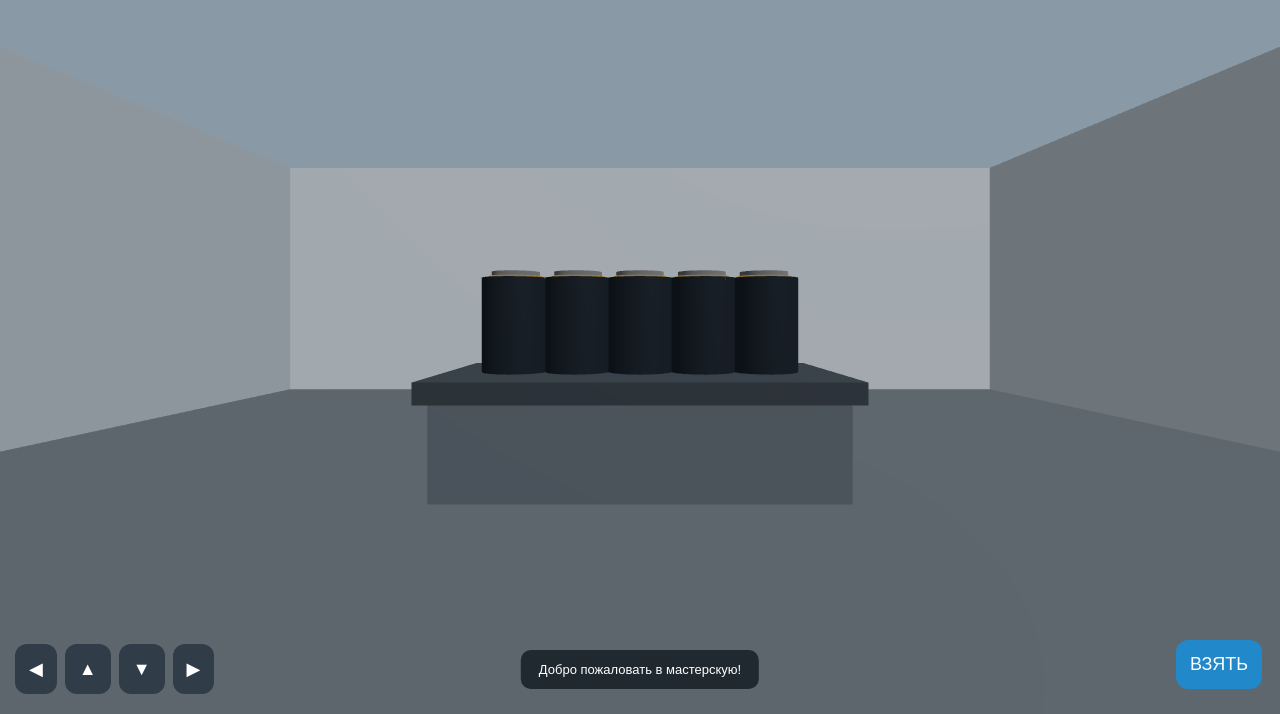
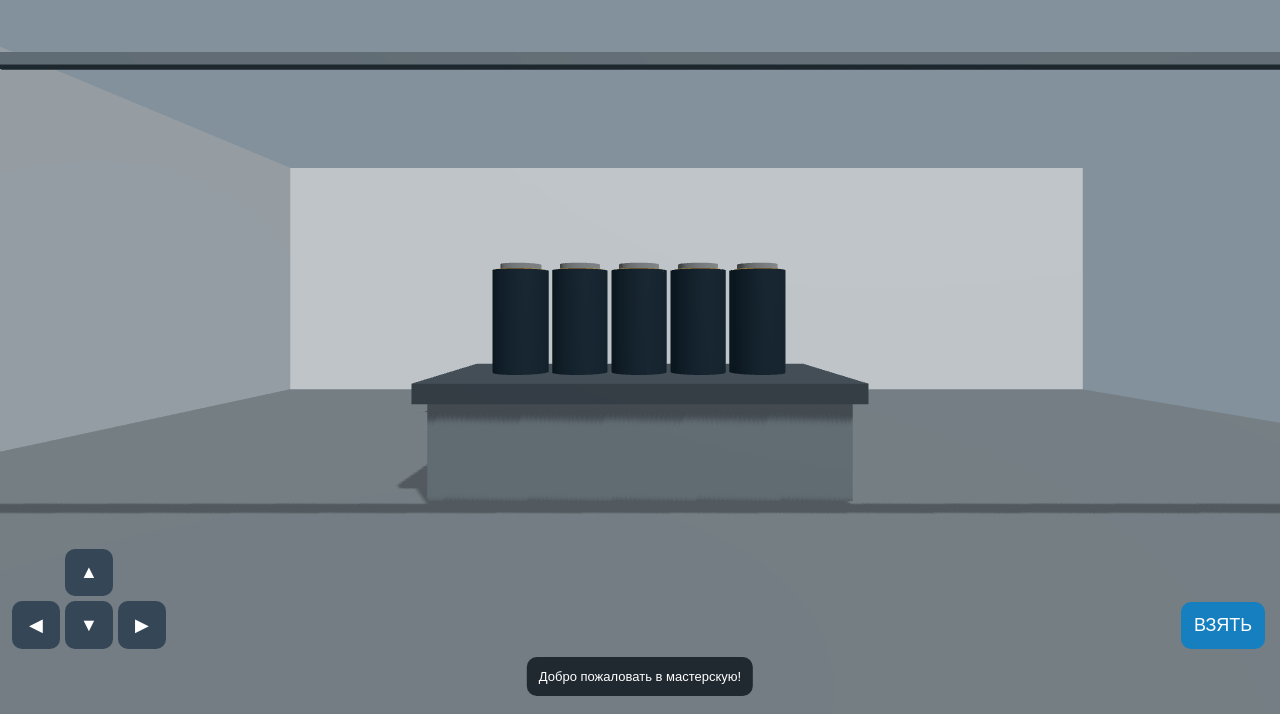
Before and after one commit to acker2000/Battery-Factory-, a plain HTML site: page index.html in a window 1280 px wide. Shown: the part 86-800 px from the top of the page. Drawn offline with nearby package versions, Linux system fonts and the light colour scheme; animation ran at ten frames a second.

Commit message:
Update index.html

```diff
--- a/index.html
+++ b/index.html
@@ -3,20 +3,25 @@
 <html lang="ru">
 <head>
 <meta charset="UTF-8">
-<meta name="viewport" content="width=device-width, initial-scale=1.0, maximum-scale=1.0, user-scalable=no">
+<meta name="viewport" content="width=device-width,initial-scale=1,maximum-scale=1,user-scalable=no">
 <title>Battery Factory 3D</title>
 <style>
 *{box-sizing:border-box}
-body{margin:0;overflow:hidden;background:#15191e;font-family:Arial;color:white}
-#ui{position:fixed;top:15px;left:15px;z-index:5;pointer-events:none}
-#ui h2{margin:0 0 8px;font-size:20px}
-#info{background:#202830;padding:10px 14px;border-radius:10px;font-size:14px}
-#hint{position:fixed;bottom:25px;left:50%;transform:translateX(-50%);background:#202830;padding:12px 18px;border-radius:10px;z-index:5;text-align:center;font-size:13px}
-#look{position:fixed;right:0;top:0;width:65%;height:100%;z-index:2}
-#move{position:fixed;left:15px;bottom:20px;z-index:6;display:flex;gap:8px}
-button{border:0;border-radius:12px;background:#303c48;color:white;padding:14px;font-size:18px}
-button:active{background:#368cce}
-#take{position:fixed;right:18px;bottom:25px;z-index:6;background:#2188c9}
+body{margin:0;overflow:hidden;background:#202830;color:white;font-family:Arial}
+canvas{display:block}
+#ui{position:fixed;top:14px;left:14px;z-index:5;pointer-events:none}
+#ui h2{margin:0 0 8px;font-size:19px}
+#info{background:#202830;padding:10px;border-radius:9px}
+#hint{position:fixed;bottom:18px;left:50%;transform:translateX(-50%);background:#202830;padding:12px;border-radius:10px;z-index:5;text-align:center;font-size:13px;width:max-content;max-width:80%}
+#look{position:fixed;inset:0;z-index:2;touch-action:none}
+#move{position:fixed;left:12px;bottom:65px;z-index:6;display:grid;grid-template-columns:48px 48px 48px;gap:5px}
+button{border:0;border-radius:10px;background:#354656;color:white;padding:13px;font-size:18px;touch-action:none}
+#forward{grid-column:2}
+#left{grid-column:1;grid-row:2}
+#back{grid-column:2;grid-row:2}
+#right{grid-column:3;grid-row:2}
+#take{position:fixed;right:15px;bottom:65px;z-index:6;background:#167fc0}
+#error{position:fixed;top:100px;left:10px;right:10px;color:white;background:#9b2525;padding:12px;z-index:20;display:none;white-space:pre-wrap}
 </style>
 </head>
 <body>
@@ -27,19 +32,30 @@ button:active{background:#368cce}
 <div id="hint">Добро пожаловать в мастерскую!</div>
 <div id="look"></div>
 <div id="move">
+<button id="forward">▲</button>
 <button id="left">◀</button>
-<button id="forward">▲</button>
 <button id="back">▼</button>
 <button id="right">▶</button>
 </div>
 <button id="take">ВЗЯТЬ</button>
+<div id="error"></div>
 
 <script type="module">
-import * as THREE from 'https://cdn.jsdelivr.net/npm/three@0.160.0/build/three.module.js';
+const errorBox=document.getElementById('error');
+function showError(e){
+errorBox.style.display='block';
+errorBox.textContent='Ошибка 3D: '+(e.message||e);
+}
+window.addEventListener('error',e=>showError(e.error||e.message));
+window.addEventListener('unhandledrejection',e=>showError(e.reason));
+
+async function start(){
+try{
+const THREE=await import('https://cdn.jsdelivr.net/npm/three@0.160.0/build/three.module.js');
 
 const scene=new THREE.Scene();
-scene.background=new THREE.Color(0x8999a5);
-scene.fog=new THREE.Fog(0x8999a5,15,35);
+scene.background=new THREE.Color(0x82919c);
+scene.fog=new THREE.Fog(0x82919c,18,35);
 
 const camera=new THREE.PerspectiveCamera(70,innerWidth/innerHeight,.1,100);
 camera.position.set(0,1.7,5);
@@ -48,139 +64,177 @@ const renderer=new THREE.WebGLRenderer({antialias:true});
 renderer.setSize(innerWidth,innerHeight);
 renderer.setPixelRatio(Math.min(devicePixelRatio,1.5));
 renderer.shadowMap.enabled=true;
+renderer.outputColorSpace=THREE.SRGBColorSpace;
 document.body.appendChild(renderer.domElement);
 
-scene.add(new THREE.HemisphereLight(0xffffff,0x46515c,2));
-const light=new THREE.DirectionalLight(0xffffff,2);
-light.position.set(4,8,5);
+scene.add(new THREE.HemisphereLight(0xffffff,0x65717a,2.2));
+
+const light=new THREE.DirectionalLight(0xffffff,2.5);
+light.position.set(3,8,5);
+light.castShadow=true;
 scene.add(light);
 
 function box(w,h,d,x,y,z,color){
-const m=new THREE.Mesh(
+const mesh=new THREE.Mesh(
 new THREE.BoxGeometry(w,h,d),
-new THREE.MeshStandardMaterial({color,roughness:.7})
+new THREE.MeshStandardMaterial({color,roughness:.75})
 );
-m.position.set(x,y,z);
-m.castShadow=true;
-m.receiveShadow=true;
-scene.add(m);
-return m;
+mesh.position.set(x,y,z);
+mesh.castShadow=true;
+mesh.receiveShadow=true;
+scene.add(mesh);
+return mesh;
 }
 
 // Пол
-box(20,.2,20,0,-.1,0,0x555e64);
+box(20,.2,20,0,-.1,0,0x626b70);
 
 // Стены
-box(20,5,.2,0,2.5,-8,0xc4cbd0);
-box(.2,5,16,-8,2.5,0,0xb3bdc4);
-box(.2,5,16,8,2.5,0,0xb3bdc4);
+box(20,5,.2,0,2.5,-8,0xd1d6d9);
+box(.2,5,16,-8,2.5,0,0xb5bec4);
+box(.2,5,16,8,2.5,0xb5bec4);
+
+// Потолочные балки
+box(16,.15,.15,0,4.8,-2,0x68747c);
+box(16,.15,.15,0,4.8,3,0x68747c);
 
 // Рабочий стол
-box(4,.2,2,0,1,-1,0x303941);
-box(3.8,1,1.8,0,.5,-1,0x59636c);
+box(4,.18,2,0,1,-1,0x343e47);
+box(3.8,.9,1.8,0,.48,-1,0x69747b);
 
-// Ножки стола
 for(const x of [-1.7,1.7]){
 for(const z of [-1.7,-.3]){
-box(.12,.9,.12,x,.45,z,0x242b30);
+box(.12,.9,.12,x,.45,z,0x303940);
 }
 }
 
-// Ячейка 21700
+// Ячейки 21700
 function makeCell(x,z){
 const group=new THREE.Group();
+
 const body=new THREE.Mesh(
-new THREE.CylinderGeometry(.35,.35,1.35,20),
-new THREE.MeshStandardMaterial({color:0x303c48,metalness:.65,roughness:.3})
+new THREE.CylinderGeometry(.29,.29,1.35,24),
+new THREE.MeshStandardMaterial({
+color:0x263c4c,
+metalness:.55,
+roughness:.3
+})
 );
 group.add(body);
+
 const top=new THREE.Mesh(
-new THREE.CylinderGeometry(.25,.25,.08,20),
-new THREE.MeshStandardMaterial({color:0xc4c8cc,metalness:.8})
+new THREE.CylinderGeometry(.21,.21,.08,24),
+new THREE.MeshStandardMaterial({
+color:0xd5d9dc,
+metalness:.8
+})
 );
 top.position.y=.7;
 group.add(top);
+
 const ring=new THREE.Mesh(
-new THREE.TorusGeometry(.27,.035,8,24),
-new THREE.MeshStandardMaterial({color:0xd4a33e,metalness:.7})
+new THREE.TorusGeometry(.24,.025,8,24),
+new THREE.MeshStandardMaterial({
+color:0xd6a33b,
+metalness:.7
+})
 );
 ring.rotation.x=Math.PI/2;
 ring.position.y=.66;
 group.add(ring);
-group.position.set(x,1.4,z);
+
+group.position.set(x,1.48,z);
 scene.add(group);
 return group;
 }
 
 const cells=[];
 for(let i=0;i<5;i++){
-cells.push(makeCell(-1.3+i*.65,-1));
+cells.push(makeCell(-1.25+i*.62,-1));
 }
 
 let collected=0;
-let move={forward:false,back:false,left:false,right:false};
 let rotation=0;
+const move={forward:false,back:false,left:false,right:false};
 
 function control(id,key){
-const b=document.getElementById(id);
-b.addEventListener('pointerdown',e=>{
-e.preventDefault();move[key]=true;
+const button=document.getElementById(id);
+button.addEventListener('pointerdown',e=>{
+e.preventDefault();
+move[key]=true;
+button.setPointerCapture(e.pointerId);
 });
-b.addEventListener('pointerup',()=>move[key]=false);
-b.addEventListener('pointerleave',()=>move[key]=false);
-b.addEventListener('pointercancel',()=>move[key]=false);
+button.addEventListener('pointerup',()=>move[key]=false);
+button.addEventListener('pointercancel',()=>move[key]=false);
 }
 control('forward','forward');
 control('back','back');
 control('left','left');
 control('right','right');
 
+// Поворот камеры
 let dragging=false,lastX=0;
-document.getElementById('look').addEventListener('pointerdown',e=>{
-dragging=true;lastX=e.clientX;
+const look=document.getElementById('look');
+look.addEventListener('pointerdown',e=>{
+if(e.target.closest('button'))return;
+dragging=true;
+lastX=e.clientX;
 });
-addEventListener('pointerup',()=>dragging=false);
-addEventListener('pointermove',e=>{
+look.addEventListener('pointermove',e=>{
 if(!dragging)return;
 rotation-=(e.clientX-lastX)*.005;
 lastX=e.clientX;
 });
+look.addEventListener('pointerup',()=>dragging=false);
+look.addEventListener('pointercancel',()=>dragging=false);
 
+// Взять ячейку
 document.getElementById('take').onclick=()=>{
-if(cells.length){
+if(!cells.length){
+document.getElementById('hint').textContent='Ячейки закончились!';
+return;
+}
 const cell=cells.pop();
 scene.remove(cell);
 collected++;
 document.getElementById('count').textContent=collected;
 document.getElementById('hint').textContent='Ячейка 21700 взята!';
-}else{
-document.getElementById('hint').textContent='На столе больше нет ячеек!';
-}
 };
 
 function animate(){
 requestAnimationFrame(animate);
+
 const speed=.055;
 const direction=new THREE.Vector3();
+
 if(move.forward)direction.z-=speed;
 if(move.back)direction.z+=speed;
 if(move.left)direction.x-=speed;
 if(move.right)direction.x+=speed;
+
 direction.applyAxisAngle(new THREE.Vector3(0,1,0),rotation);
 camera.position.add(direction);
+
 camera.position.x=THREE.MathUtils.clamp(camera.position.x,-7,7);
 camera.position.z=THREE.MathUtils.clamp(camera.position.z,-7,7);
 camera.position.y=1.7;
+
 camera.rotation.set(0,rotation,0);
 renderer.render(scene,camera);
 }
 animate();
 
-addEventListener('resize',()=>{
+window.addEventListener('resize',()=>{
 camera.aspect=innerWidth/innerHeight;
 camera.updateProjectionMatrix();
 renderer.setSize(innerWidth,innerHeight);
 });
+}catch(e){
+showError(e);
+}
+}
+
+start();
 </script>
 </body>
 </html>
```
